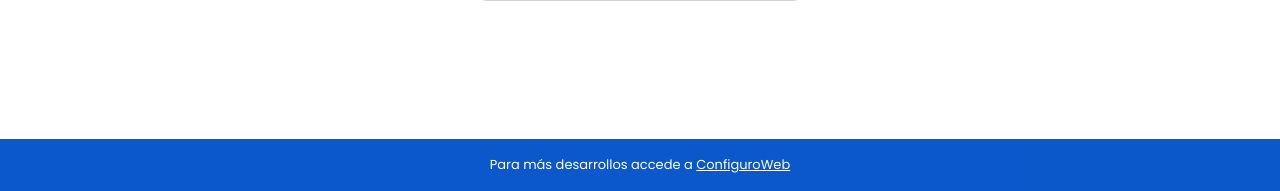
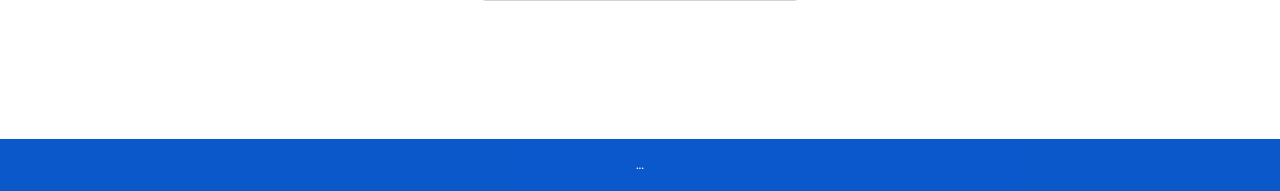
Before and after one commit to Fernando1106/gestion_pagos, a PHP site: page /login.php in a window 1280 px wide. Shown: the part 609-800 px from the top of the page. Run offline with PHP 8.4, Linux system fonts and the light colour scheme; data that the repository does not hold is empty; some libraries are stand-ins or nearby versions.

Commit message:
Update footer.php

```diff
--- a/footer.php
+++ b/footer.php
@@ -35,15 +35,11 @@
   });
 </script>
 <footer class="bg-primary text-white text-center text-lg-start fixed-bottom">
-  <!-- Grid container -->
-
-  <!-- Grid container -->
 
   <!-- Copyright -->
   <div class="text-center p-3" style="background-color: rgba(0, 0, 0, 0.2)">
-    Para más desarrollos accede a
-    <a class="text-white" href="https://www.configuroweb.com/">ConfiguroWeb</a>
+    ...
+    <a class="text-white" href=""></a>
   </div>
-  <!-- Copyright -->
+
 </footer>
-<!--/ Copy this code to have a working example -->
```
